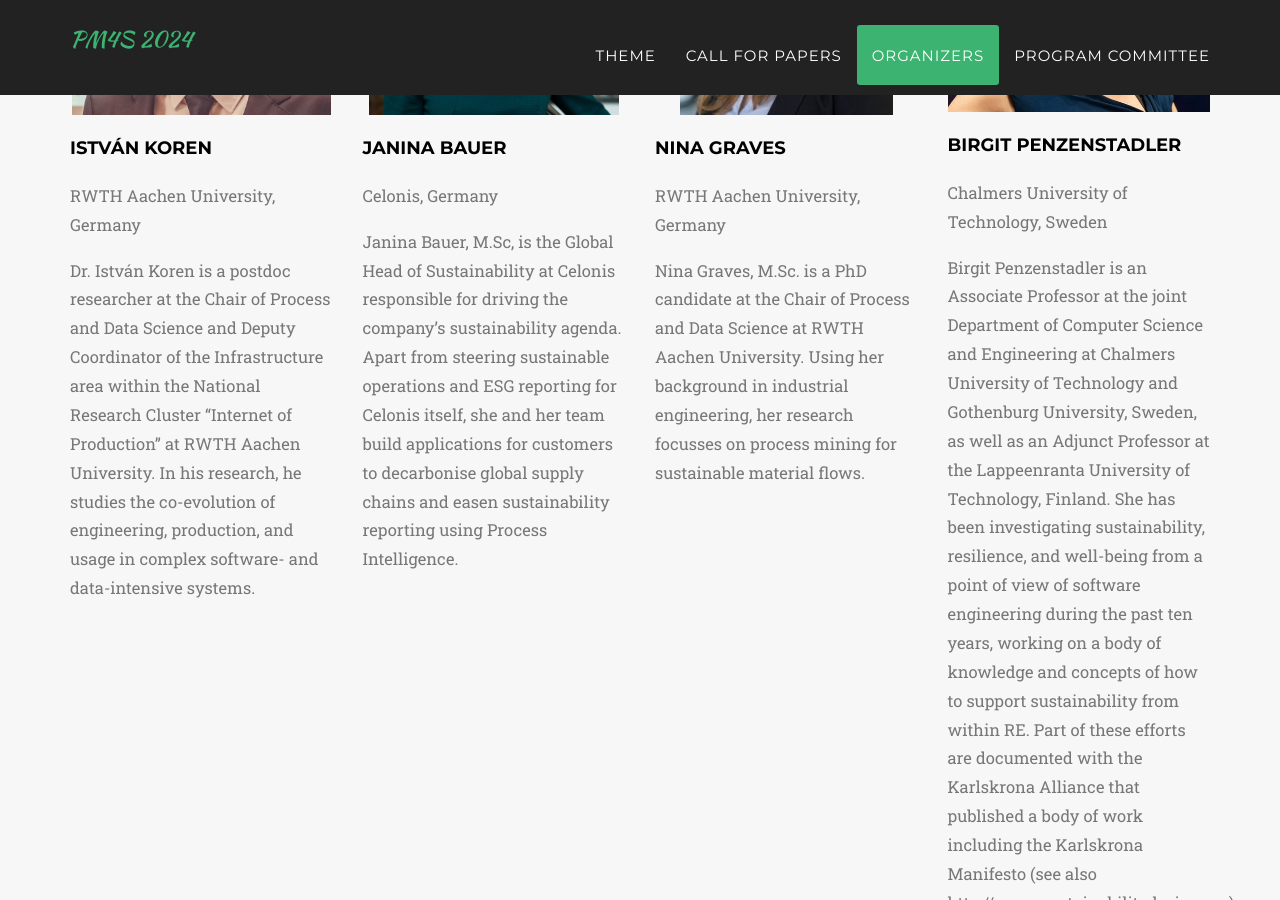
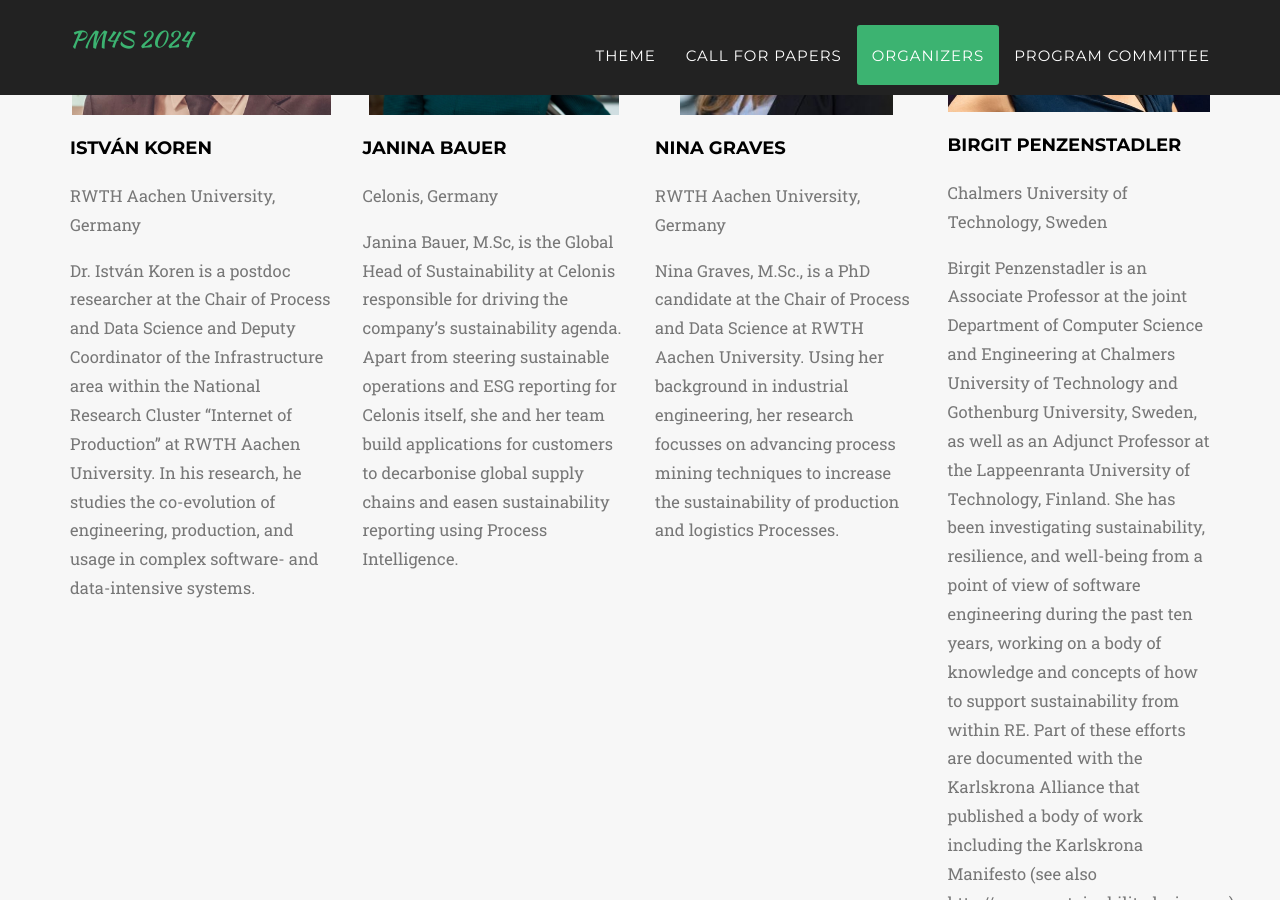
Before and after one commit to pm4s-ws/workshop, a Jekyll site: the page built from index.html, in a window 1280 px wide and 900 px high, scrolled down 4209 px. Built offline with Jekyll 4.4.1, drawn with Linux system fonts in a browser that asks for light colours; some web fonts are replaced.

Commit message:
:art: Nina Bio angepasst

```diff
--- a/_data/twenty_24/teams.yml
+++ b/_data/twenty_24/teams.yml
@@ -25,7 +25,7 @@
   thumbnail: graves.jpg
   alt: Picture of Nina Graves
   topic: Topic
-  description: Nina Graves, M.Sc. is a PhD candidate at the Chair of Process and Data Science at RWTH Aachen University. Using her background in industrial engineering, her research focusses on process mining for sustainable material flows.
+  description: Nina Graves, M.Sc., is a PhD candidate at the Chair of Process and Data Science at RWTH Aachen University. Using her background in industrial engineering, her research focusses on advancing process mining techniques to increase the sustainability of production and logistics Processes.
   href: https://ninagraves.com/
 
 - title: Birgit Penzenstadler
```
